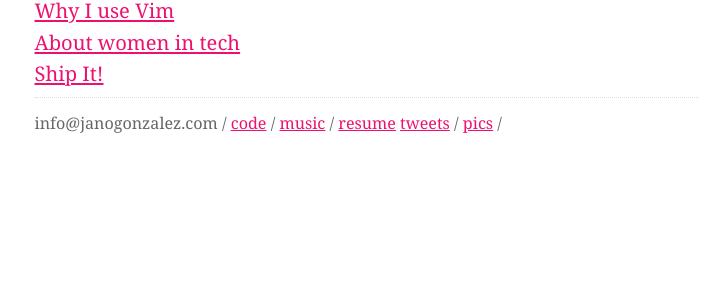
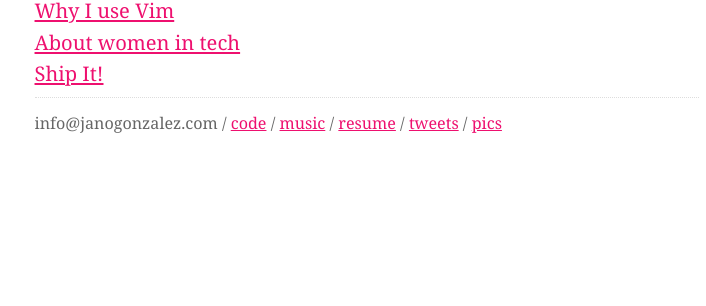
Before and after one commit to janogonzalez/janogonzalez.github.io, a Jekyll site: the page built from index.html, in a window 1280 px wide. Shown: the part 418-724 px from the top of the page, without its empty margins (273-979 px from the left). Built offline with Jekyll 4.4.1, drawn with Linux system fonts in a browser that asks for light colours.

Commit message:
Fix footer

```diff
--- a/_layouts/default.html
+++ b/_layouts/default.html
@@ -22,9 +22,9 @@
           info@janogonzalez.com /
           <a href="https://github.com/janogonzalez">code</a> /
           <a href="https://soundcloud.com/janogonzalez">music</a> /
-          <a href="https://github.com/janogonzalez/janogonzalez.github.io/raw/master/resume.pdf">resume</a>
+          <a href="https://github.com/janogonzalez/janogonzalez.github.io/raw/master/resume.pdf">resume</a> /
           <a href="https://twitter.com/janogonzalez">tweets</a> /
-          <a href="https://instagram.com/itsjanogonzalez">pics</a> /
+          <a href="https://instagram.com/itsjanogonzalez">pics</a>
         </p>
       </footer>
     </div>
```
